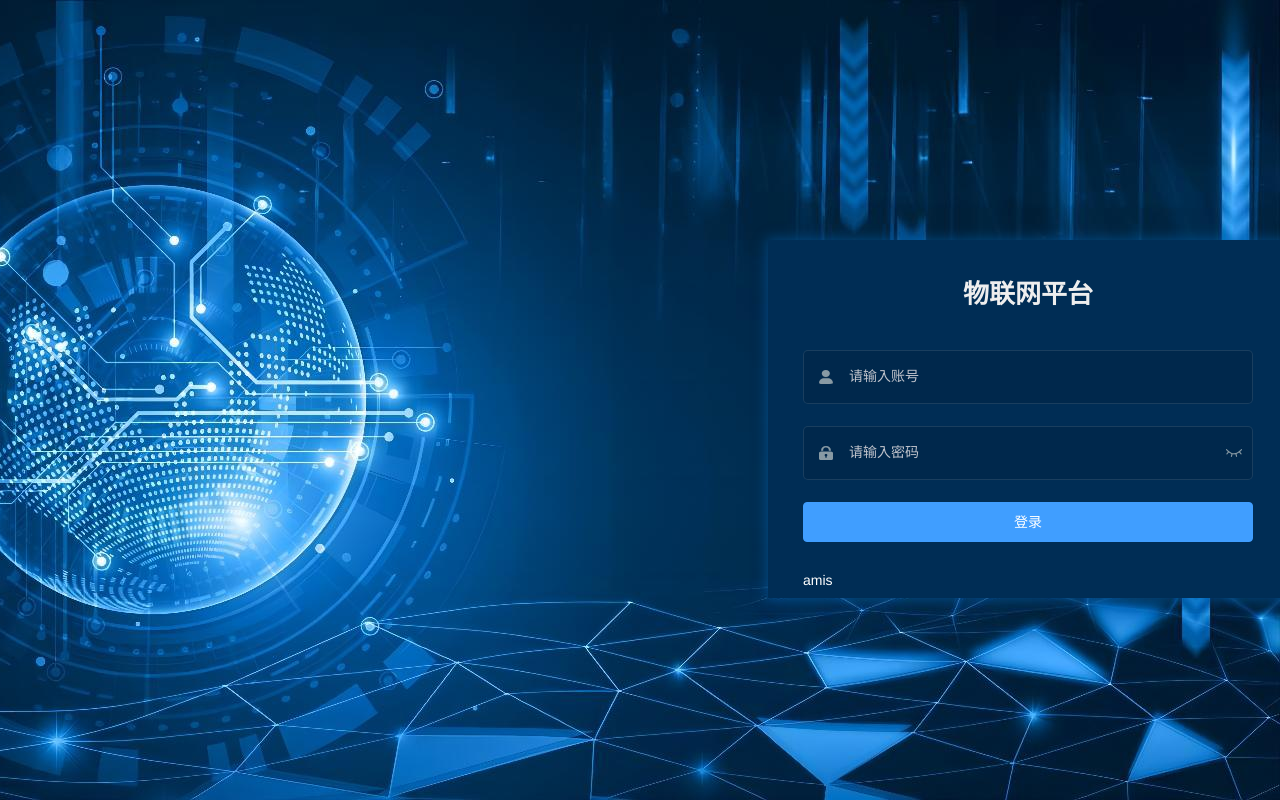
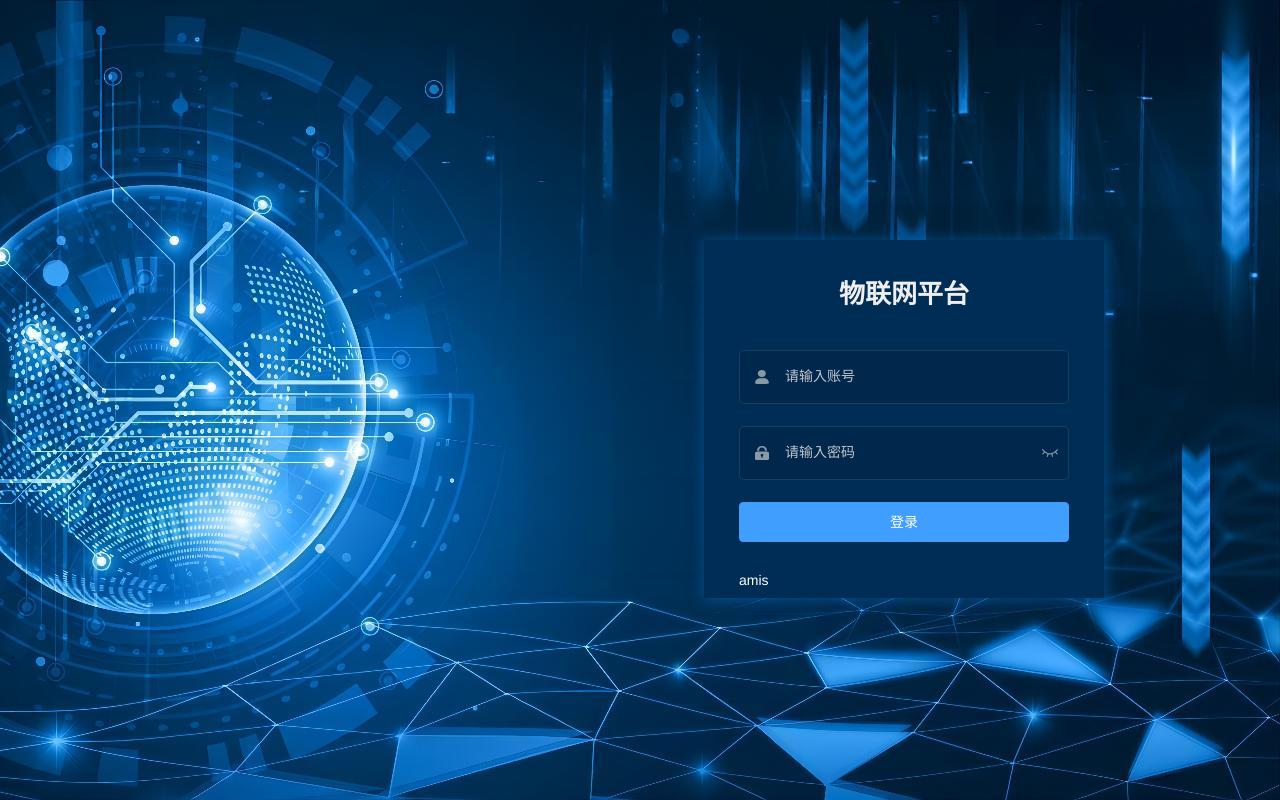
Before and after one commit to dgiot/iotView, a Vue app: page /#/login in a window 1280 px wide. Built offline with nearby package versions, Linux system fonts and the light colour scheme.

Commit message:
feat: login

```diff
--- a/src/components/Amis/render.vue
+++ b/src/components/Amis/render.vue
@@ -186,7 +186,7 @@ export default {
                   // );
                   // 如果有默认值,就使用默认值进行替换。
                   if (headers?.amisdefault?.length) {
-                    console.log("amisdefault", headers.amisdefault);
+                    // console.log("amisdefault", headers.amisdefault);
                   }
                   url = headers?.amisdefault?.length
                     ? ""
@@ -202,7 +202,7 @@ export default {
           }
           if (url.indexOf("null") == -1 || url.indexOf("undefined") == -1) {
             // throw new Error(`url请求参数不正确${url}`)
-            console.log(url);
+            // console.log(url);
             // topo 以下处理了 请求参数替换不正确时页面报错的情况
             url = url.replace("/null", "/").replace("/undefined", "/");
           }
--- a/src/views/login/index.vue
+++ b/src/views/login/index.vue
@@ -88,7 +88,7 @@ export default {
     };
     const validatePassword = (rule, value, callback) => {
       if (value.length < 4) {
-        callback(new Error("The password can not be less than 4 digits"));
+        callback(new Error("密码不能少于4位"));
       } else {
         callback();
       }
@@ -99,9 +99,10 @@ export default {
         password: "",
       },
       loginRules: {
-        username: [{ required: true, trigger: "blur",message: '请输入账号' }],
+        username: [{ required: true, trigger: "blur", message: '请输入账号' }],
         password: [
-          { required: true, trigger: "blur", validator: validatePassword,message: '请输入密码' },
+          // validatePassword
+          { required: true, trigger: "blur", message: '请输入密码' },
         ],
       },
       loading: false,
@@ -278,10 +279,10 @@ $light_gray: #eee;
   // background-size: "100% 100%" !important;
   .login-form {
     position: absolute;
-    left: 60%;
+    left: 55%;
     top: 30%;
     background-color: #002d55;
-    width: 520px;
+    width: 400px;
     max-width: 100%;
     padding: 40px 35px 0;
     margin: 0 auto;
```
Also changed, not shown: 1 other file (tests, documents, lock files or other folders).
